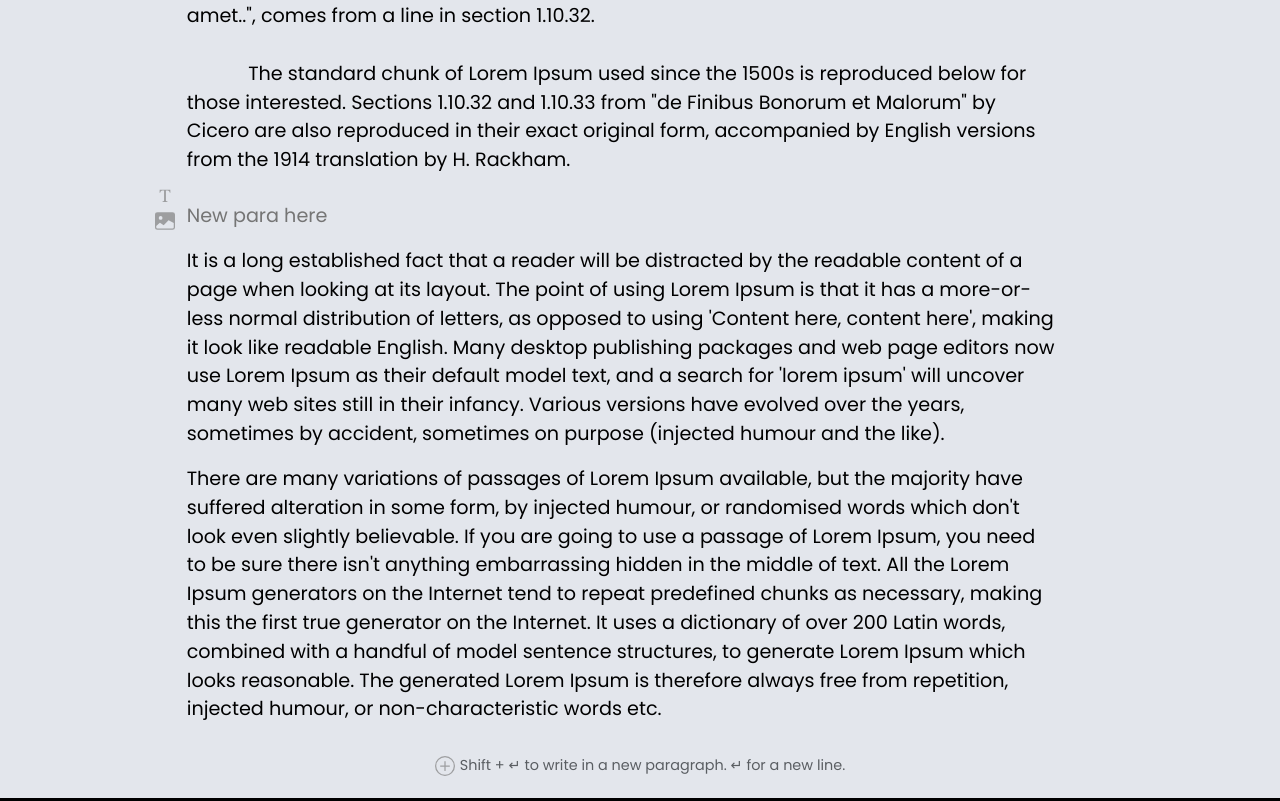
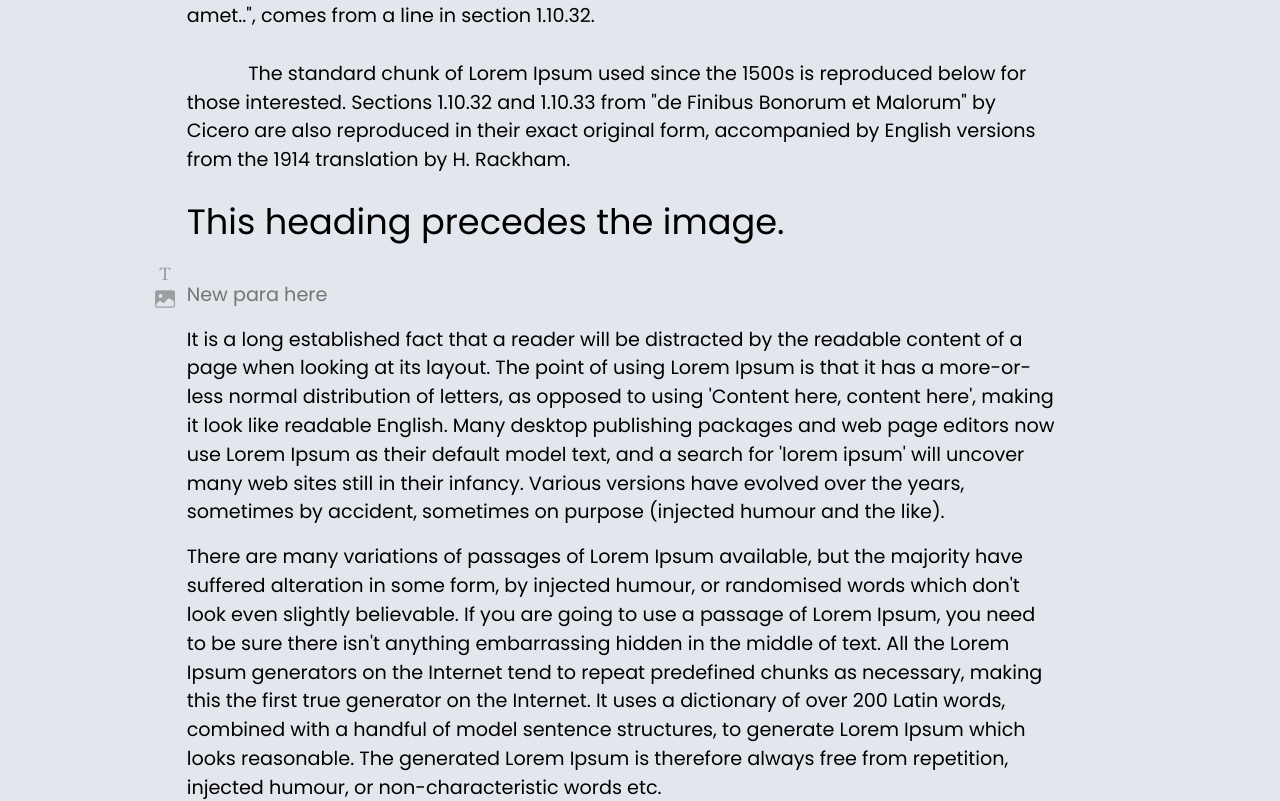
Before and after one commit to myidispg/simple-blog, a React (Create React App) app: page /write_blog in a window 1280 px wide. Shown: the part 942-1743 px from the top of the page. Built offline with nearby package versions, Linux system fonts and the light colour scheme.

Commit message:
Added image upload on button click. Someformatting and image removal remains

```diff
--- a/src/all_blogs.js
+++ b/src/all_blogs.js
@@ -250,6 +250,10 @@ for (var i = 1; i < 14; i++) {
         title: title,
         // content: "Lorem Ipsum has been the industry's standard dummy text ever since the 1500s, when an unknown printer took a galley of type and scrambled it to make a type specimen book. It has survived not only five centuries, but also the leap into electronic typesetting, remaining essentially unchanged. It was popularised in the 1960s with the release of Letraset sheets containing Lorem Ipsum passages.",
         contentArray: [
+            {
+                type: "image",
+                content: "https://miro.medium.com/max/3000/1*5hmMGBO63M5jFYYjqlqwaQ.jpeg"
+            },
             "You turn in your first assignment (logging half the hours you actually spent) and make yourself sick waiting for feedback. One minute you’re sure your banner design should win an award. The next you think you might get fired. Your director sends revisions, and lots of them. You basically need to redesign from scratch. You’re crushed, but at least you have a job! You make the changes and realize your work is much better.",
             "And so it goes, day after day and task after task. You admire your mentors and soak up every bit of advice they can give you. Soon, you’re no longer the beginner. You’ve been working and learning for years. Everything new has become routine.",
             "Which is where many of us find ourselves now.",
--- a/src/components/write_blog_components/WriteBlogPage.js
+++ b/src/components/write_blog_components/WriteBlogPage.js
@@ -26,6 +26,10 @@ function WriteBlogPage() {
             `Contrary to popular belief, Lorem Ipsum is not simply random text. It has roots in a piece of classical Latin literature from 45 BC, making it over 2000 years old. Richard McClintock, a Latin professor at Hampden-Sydney College in Virginia, looked up one of the more obscure Latin words, consectetur, from a Lorem Ipsum passage, and going through the cites of the word in classical literature, discovered the undoubtable source. Lorem Ipsum comes from sections 1.10.32 and 1.10.33 of "de Finibus Bonorum et Malorum" (The Extremes of Good and Evil) by Cicero, written in 45 BC. This book is a treatise on the theory of ethics, very popular during the Renaissance. The first line of Lorem Ipsum, "Lorem ipsum dolor sit amet..", comes from a line in section 1.10.32.
 
             The standard chunk of Lorem Ipsum used since the 1500s is reproduced below for those interested. Sections 1.10.32 and 1.10.33 from "de Finibus Bonorum et Malorum" by Cicero are also reproduced in their exact original form, accompanied by English versions from the 1914 translation by H. Rackham.`,
+            {
+                type: "heading",
+                content: "This heading precedes the image."
+            },
             "",
             `It is a long established fact that a reader will be distracted by the readable content of a page when looking at its layout. The point of using Lorem Ipsum is that it has a more-or-less normal distribution of letters, as opposed to using 'Content here, content here', making it look like readable English. Many desktop publishing packages and web page editors now use Lorem Ipsum as their default model text, and a search for 'lorem ipsum' will uncover many web sites still in their infancy. Various versions have evolved over the years, sometimes by accident, sometimes on purpose (injected humour and the like).`,
             `There are many variations of passages of Lorem Ipsum available, but the majority have suffered alteration in some form, by injected humour, or randomised words which don't look even slightly believable. If you are going to use a passage of Lorem Ipsum, you need to be sure there isn't anything embarrassing hidden in the middle of text. All the Lorem Ipsum generators on the Internet tend to repeat predefined chunks as necessary, making this the first true generator on the Internet. It uses a dictionary of over 200 Latin words, combined with a handful of model sentence structures, to generate Lorem Ipsum which looks reasonable. The generated Lorem Ipsum is therefore always free from repetition, injected humour, or non-characteristic words etc.`
@@ -40,14 +44,16 @@ function WriteBlogPage() {
             let domElement = undefined;
             if (typeof element === "string") {
                 domElement = document.getElementsByName(`blog-content-para-${index}`)[0]
-            } else if (element.constructor === Object) {
+                setHeight(domElement);
+            } else if (element.constructor === Object && element.type === "heading") {
                 domElement = document.getElementsByName(`blog-content-heading-${index}`)[0]
+                setHeight(domElement);
             }
-            setHeight(domElement);
         })
     })
 
     function setHeight(domElement) {
+        console.log(domElement);
         // Expand height of a text area based on the input
         domElement.style.height = ""
         domElement.style.height = domElement.scrollHeight + "px";
@@ -140,8 +146,6 @@ function WriteBlogPage() {
     }
 
     function addHeading(event) {
-        console.log(event.target);
-        console.log(event.target.getAttribute('name'));
         let indexOfContent = parseInt(event.target.getAttribute('name').split("-")[3]);
         setBlogContent((prevValue) => {
             let newArray = [...prevValue.contentArray.slice(0, indexOfContent), { type: "heading", content: "" }, ...prevValue.contentArray.slice(indexOfContent + 1)]
@@ -152,12 +156,43 @@ function WriteBlogPage() {
         })
     }
 
+    function uploadImageButtonClick(event) {
+        let indexOfContent = parseInt(event.target.getAttribute("name").split("-")[3]);
+        let imageUploadHiddenButton = document.getElementsByName(`add-image-hidden-para-${indexOfContent}`)[0];
+        imageUploadHiddenButton.click();
+
+    }
+
+    function imageUploadChangeEventHandler(event) {
+        // console.log(event.target);
+        // console.log(`event data files: ${event.target.files[0]}`);
+        var reader = new FileReader();
+        reader.onload = function () {
+            let indexOfContent = parseInt(event.target.getAttribute("name").split('-')[4]);
+            setBlogContent(prevValue => {
+                let newArray = prevValue.contentArray;
+                newArray[indexOfContent] = {
+                    type: "image",
+                    content: reader.result
+                };
+                return {
+                    ...prevValue,
+                    contentArray: newArray
+                }
+            });
+
+        }
+        reader.readAsDataURL(event.target.files[0]);
+        console.log(blogContent.contentArray)
+    }
+
     function showTitleImageButtons(event) {
-        console.log(event.target.name);
+        // console.log(event.target.name);
         let indexOfContent = parseInt(event.target.name.split("-")[3]);
 
         // Show the title and image buttons only when the textarea is empty
-        if (blogContent.contentArray[indexOfContent] === "" || blogContent.contentArray[indexOfContent].content === "") {
+        if (typeof blogContent.contentArray[indexOfContent] === 'string') {
+            if (blogContent.contentArray[indexOfContent].content === "") {
 
                 let addTitleButtonDom = document.getElementsByName(`add-title-para-${indexOfContent}`);
                 let addImageButtonDom = document.getElementsByName(`add-image-para-${indexOfContent}`);
@@ -169,6 +204,7 @@ function WriteBlogPage() {
                 // This returns a nodelist and the first element is the HTML Dom element
                 addTitleButtonDom[0].style.visibility = "visible"
                 addImageButtonDom[0].style.visibility = "visible"
+            }
         }
     }
 
@@ -205,7 +241,6 @@ function WriteBlogPage() {
                 <div className="row mx-auto" style={{ width: "80%" }}>
                     {
                         blogContent.contentArray.map((element, index) => {
-
                             let showButtons = false;
                             let htmlElement = undefined;
                             if (typeof element === "string") {
@@ -217,7 +252,11 @@ function WriteBlogPage() {
                                         <svg style={{ display: "block", visibility: showButtons ? "visible" : "hidden" }} onClick={addHeading} xmlns="http://www.w3.org/2000/svg" className="bi bi-fonts add-content-icon" name={`add-title-para-${index}`} viewBox="0 0 16 16">
                                             <path name={`add-title-para-${index}`} d="M12.258 3h-8.51l-.083 2.46h.479c.26-1.544.758-1.783 2.693-1.845l.424-.013v7.827c0 .663-.144.82-1.3.923v.52h4.082v-.52c-1.162-.103-1.306-.26-1.306-.923V3.602l.431.013c1.934.062 2.434.301 2.693 1.846h.479L12.258 3z" />
                                         </svg>
-                                        <svg style={{ visibility: showButtons ? "visible" : "hidden" }} xmlns="http://www.w3.org/2000/svg" className="bi bi-image-fill add-content-icon" name={`add-image-para-${index}`} viewBox="0 0 16 16">
+                                        {/* This div will be hidden. When the user clicks the image svg, programmatically, click this image input  */}
+                                        <div style={{ height: "0px", overflow: "hidden" }}>
+                                            <input onChange={imageUploadChangeEventHandler} style={{ width: "0px" }} type={"file"} name={`add-image-hidden-para-${index}`} accept="image/*" />
+                                        </div>
+                                        <svg style={{ visibility: showButtons ? "visible" : "hidden" }} onClick={uploadImageButtonClick} xmlns="http://www.w3.org/2000/svg" className="bi bi-image-fill add-content-icon" name={`add-image-para-${index}`} viewBox="0 0 16 16">
                                             <path name={`add-image-para-${index}`} d="M.002 3a2 2 0 0 1 2-2h12a2 2 0 0 1 2 2v10a2 2 0 0 1-2 2h-12a2 2 0 0 1-2-2V3zm1 9v1a1 1 0 0 0 1 1h12a1 1 0 0 0 1-1V9.5l-3.777-1.947a.5.5 0 0 0-.577.093l-3.71 3.71-2.66-1.772a.5.5 0 0 0-.63.062L1.002 12zm5-6.5a1.5 1.5 0 1 0-3 0 1.5 1.5 0 0 0 3 0z" />
                                         </svg>
                                     </div>
@@ -225,20 +264,34 @@ function WriteBlogPage() {
                                 </div>
                             }
                             if (element.constructor === Object) {
+                                // Do not show buttons to convert to image/heading.
                                 if (element.content === "") {
                                     showButtons = false;
                                 }
+
+                                if (element.type === "heading") {
                                     htmlElement = <div key={index} className="col-12">
                                         <div style={{ display: "inline-block" }} className="add-heading-image-icons-container">
                                             <svg style={{ display: "block", visibility: showButtons ? "visible" : "hidden" }} onClick={addHeading} xmlns="http://www.w3.org/2000/svg" className="bi bi-fonts add-content-icon" name={`add-title-para-${index}`} viewBox="0 0 16 16">
                                                 <path name={`add-title-para-${index}`} d="M12.258 3h-8.51l-.083 2.46h.479c.26-1.544.758-1.783 2.693-1.845l.424-.013v7.827c0 .663-.144.82-1.3.923v.52h4.082v-.52c-1.162-.103-1.306-.26-1.306-.923V3.602l.431.013c1.934.062 2.434.301 2.693 1.846h.479L12.258 3z" />
                                             </svg>
-                                        <svg style={{ visibility: showButtons ? "visible" : "hidden" }} xmlns="http://www.w3.org/2000/svg" className="bi bi-image-fill add-content-icon" name={`add-image-para-${index}`} viewBox="0 0 16 16">
+                                            {/* This div will be hidden. When the user clicks the image svg, programmatically, click this image input  */}
+                                            <div style={{ height: "0px", overflow: "hidden" }}>
+                                                <input onChange={imageUploadChangeEventHandler} style={{ width: "0px" }} type={"file"} name={`add-image-hidden-para-${index}`} accept="image/*" />
+                                            </div>
+                                            <svg style={{ visibility: showButtons ? "visible" : "hidden" }} onClick={uploadImageButtonClick} xmlns="http://www.w3.org/2000/svg" className="bi bi-image-fill add-content-icon" name={`add-image-para-${index}`} viewBox="0 0 16 16">
                                                 <path name={`add-image-para-${index}`} d="M.002 3a2 2 0 0 1 2-2h12a2 2 0 0 1 2 2v10a2 2 0 0 1-2 2h-12a2 2 0 0 1-2-2V3zm1 9v1a1 1 0 0 0 1 1h12a1 1 0 0 0 1-1V9.5l-3.777-1.947a.5.5 0 0 0-.577.093l-3.71 3.71-2.66-1.772a.5.5 0 0 0-.63.062L1.002 12zm5-6.5a1.5 1.5 0 1 0-3 0 1.5 1.5 0 0 0 3 0z" />
                                             </svg>
                                         </div>
                                         <textarea rows="1" value={element.content} type="text" placeholder="Type a subheading" id="blog-content-para" name={`blog-content-heading-${index}`} className="mx-auto expanding-text-area write-blog-subheading" onInput={handleInput} onKeyDown={handleKeyPress} onFocus={showTitleImageButtons} onBlur={hideTitleImageButtons} />
                                     </div>
+                                } else if (element.type === "image") {
+                                    htmlElement = <div key={index} className="row mx-auto">
+                                        <div className="mx-auto">
+                                            <img key={index} className="read-blog-img" src={element.content} alt="blog" />
+                                        </div>
+                                    </div>
+                                }
                             }
                             return htmlElement;
                         })
--- a/src/css/index.css
+++ b/src/css/index.css
@@ -366,11 +366,13 @@ body {
 
 .read-blog-img {
     border-radius: 8px;
-    width: 75vw;
+    width: 70vw;
     height: auto;
     min-height: 30vh;
+    max-height: 70vh;
     margin: auto;
     margin-bottom: 3%;
+    object-fit: cover;
 }
 
 @media screen and (max-width: 900px) {
@@ -382,6 +384,9 @@ body {
         padding-bottom: 1%;
         padding-top: 2.5%;
         font-size: 2rem;
+    }
+    .read-blog-img {
+        width: 80vw;
     }
 }
 
@@ -438,7 +443,7 @@ body {
 }
 
 .write-blog-subheading {
-    margin-bottom: 1%;
+    margin-bottom: 0.5%;
     margin-top: 1%;
     font-size: 2.2rem;
     width: 90%;
@@ -509,6 +514,6 @@ body {
 
 .add-heading-image-icons-container {
     vertical-align: bottom;
-    margin-bottom: 0.8%;
+    padding-bottom: 0.8%;
     margin-right: 1%;
 }
```
Lines whose indentation alone changed are shown as unchanged.
